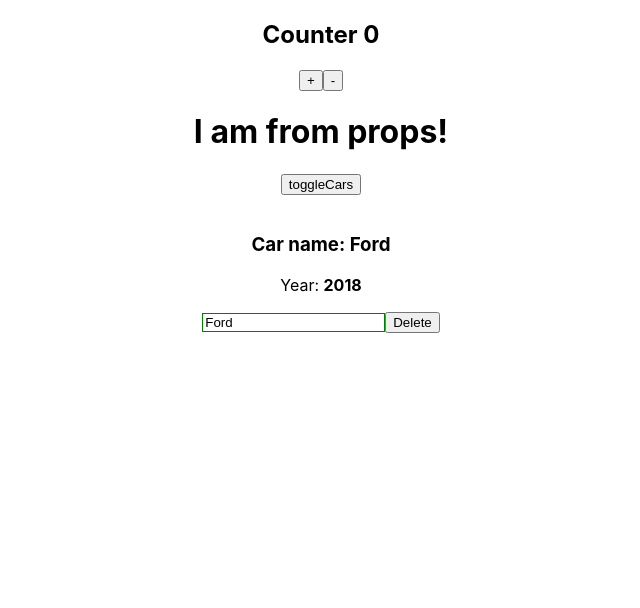
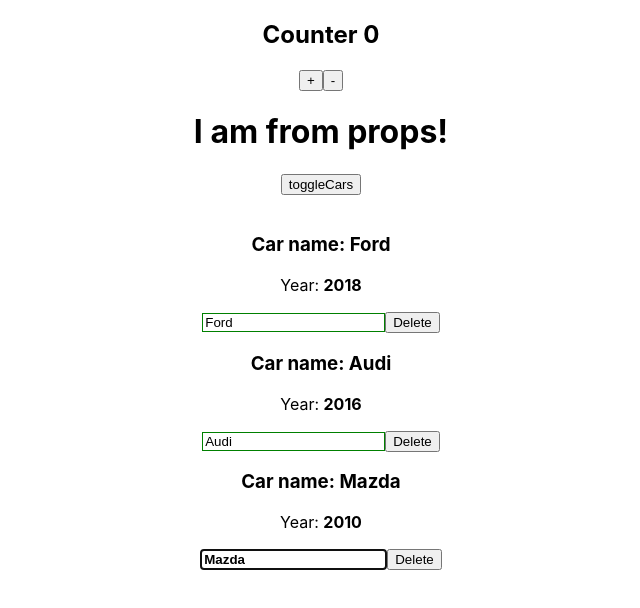
Before and after one commit to eugene-nosenko/react-cars, a React (Create React App) app: page / in a window 1280 px wide. Both pictures are taken after a click on the button "toggleCars". Shown: the top 608 px of the page, without its empty margins (319-959 px from the left). Built offline with nearby package versions, Linux system fonts and the light colour scheme.

Commit message:
inputRef

```diff
--- a/src/App.js
+++ b/src/App.js
@@ -10,8 +10,8 @@ class App extends Component {
     this.state = {
       cars: [
         { name: "Ford", year: 2018 },
-        // { name: "Audi", year: 2016 },
-        // { name: "Mazda", year: 2010 },
+        { name: "Audi", year: 2016 },
+        { name: "Mazda", year: 2010 },
       ],
       pageTitle: "React components",
       showCars: false,
@@ -38,14 +38,6 @@ class App extends Component {
     this.setState({ cars });
   }
 
-  UNSAFE_componentWillMount() {
-    console.log("App UNSAFE_componentWillMount");
-  }
-
-  componentDidMount() {
-    console.log("App componentDidMount");
-  }
-
   render() {
     console.log("App render");
     const divStyle = {
@@ -61,6 +53,7 @@ class App extends Component {
             key={index}
             name={car.name}
             year={car.year}
+            index={index}
             onDelete={this.deleteHandler.bind(this, index)}
             onChangeName={(event) =>
               this.onChangeName(event.target.value, index)
--- a/src/Cars/Cars.css
+++ b/src/Cars/Cars.css
@@ -17,8 +17,7 @@
 .input {
 }
 
-.input:active,
-.input:focus {
+.input:active {
   outline: none;
 }
 
--- a/src/Cars/Cars.js
+++ b/src/Cars/Cars.js
@@ -4,6 +4,12 @@ import withClass from "../hoc/withClass";
 import PropTypes from "prop-types";
 
 class Car extends React.Component {
+  componentDidMount() {
+    if (this.props.index === 2) {
+      this.inputRef.focus();
+    }
+  }
+
   render() {
     const inputClasses = ["input"];
 
@@ -24,6 +30,7 @@ class Car extends React.Component {
           Year: <strong>{this.props.year}</strong>
         </p>
         <input
+          ref={(inputRef) => (this.inputRef = inputRef)}
           type="text"
           onChange={this.props.onChangeName}
           value={this.props.name}
@@ -37,6 +44,7 @@ class Car extends React.Component {
 
 Car.propTypes = {
   name: PropTypes.string.isRequired,
+  index: PropTypes.number,
   year: PropTypes.number,
   onChangeName: PropTypes.func,
   onDelete: PropTypes.func,
--- a/src/hoc/withClass.js
+++ b/src/hoc/withClass.js
@@ -3,9 +3,9 @@ import React from "react";
 const withClass = (Component, className) => {
   return (props) => {
     return (
-      <section className={className}>
+      <div className={className}>
         <Component {...props} />
-      </section>
+      </div>
     );
   };
 };
```
